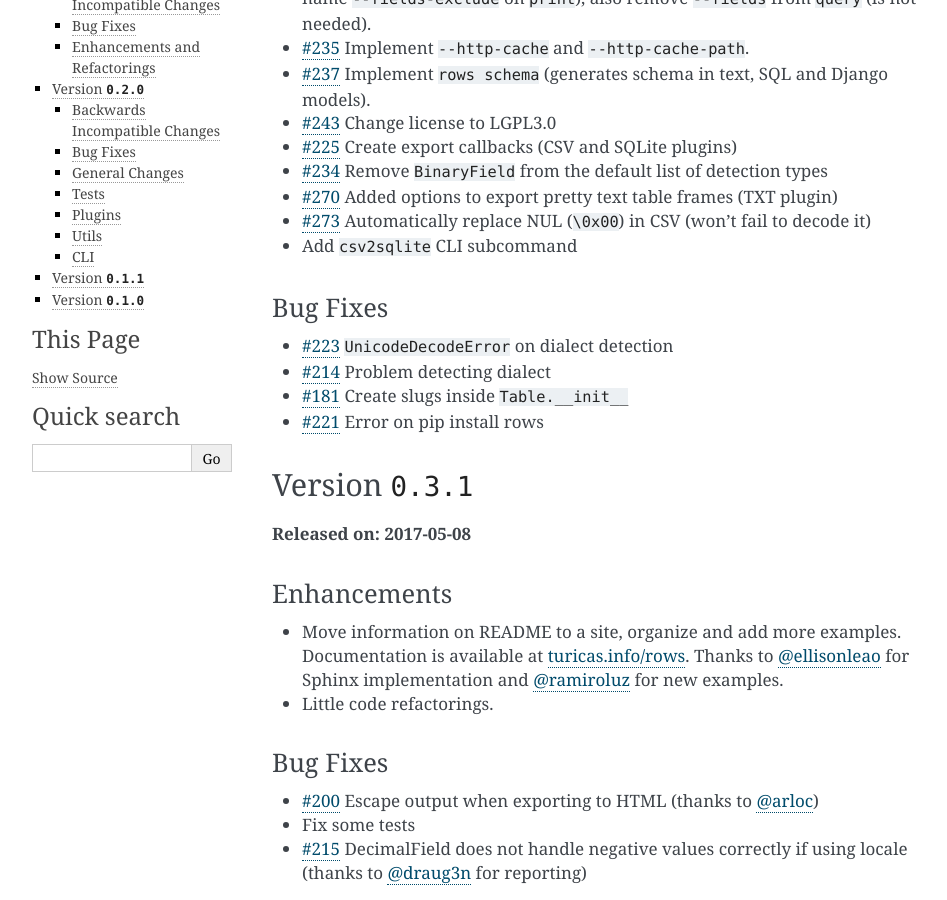
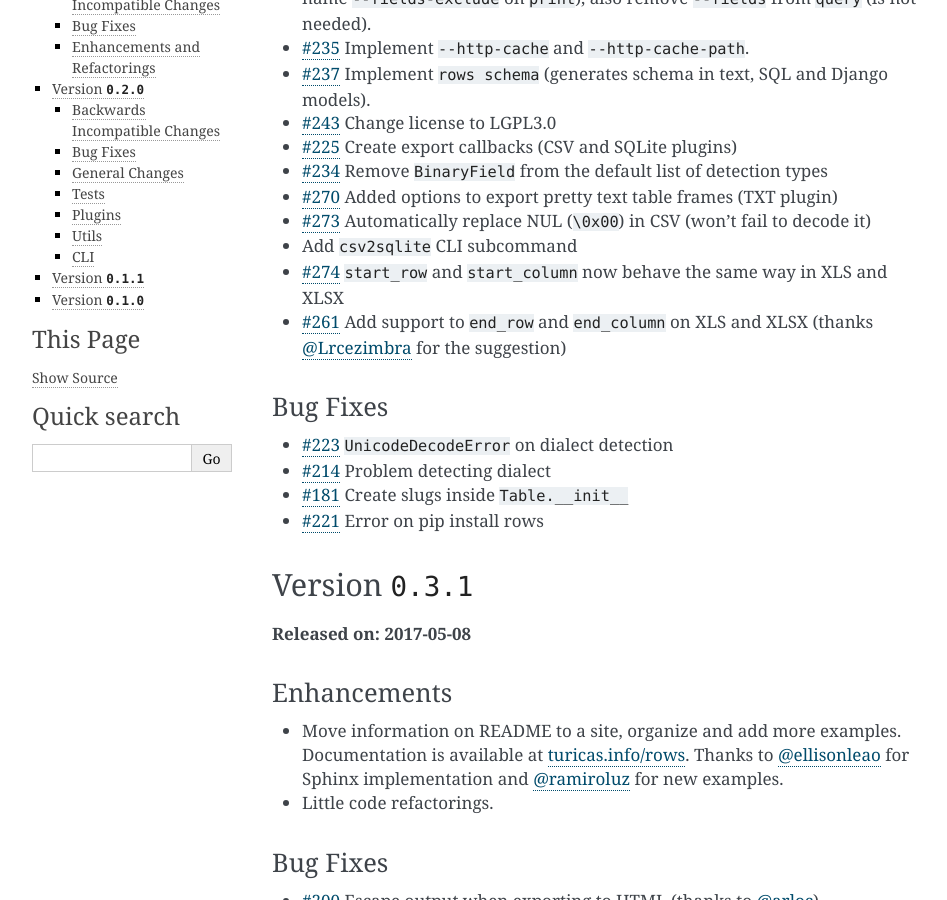
Before and after one commit to turicas/rows, a Sphinx documentation site: the page built from docs/changelog.md, in a window 1280 px wide and 900 px high, scrolled down 461 px. Shown: the whole window, without its empty margins (148-1095 px from the left). Built offline with Sphinx 7.4.7, drawn with Linux system fonts in a browser that asks for light colours.

Commit message:
Update changelog and contributors
Fix #274
Resolve #261
Close #262

```diff
--- a/docs/changelog.md
+++ b/docs/changelog.md
@@ -31,6 +31,11 @@
 - [#273](https://github.com/turicas/rows/issues/273) Automatically replace NUL
   (`\0x00`) in CSV (won't fail to decode it)
 - Add `csv2sqlite` CLI subcommand
+- [#274](https://github.com/turicas/rows/issues/274) `start_row` and
+  `start_column` now behave the same way in XLS and XLSX
+- [#261](https://github.com/turicas/rows/issues/261) Add support to `end_row`
+  and `end_column` on XLS and XLSX (thanks
+  [@Lrcezimbra](https://github.com/Lrcezimbra) for the suggestion)
 
 
 ### Bug Fixes
```
Also changed, not shown: AUTHORS.md (+1 -0 lines).
